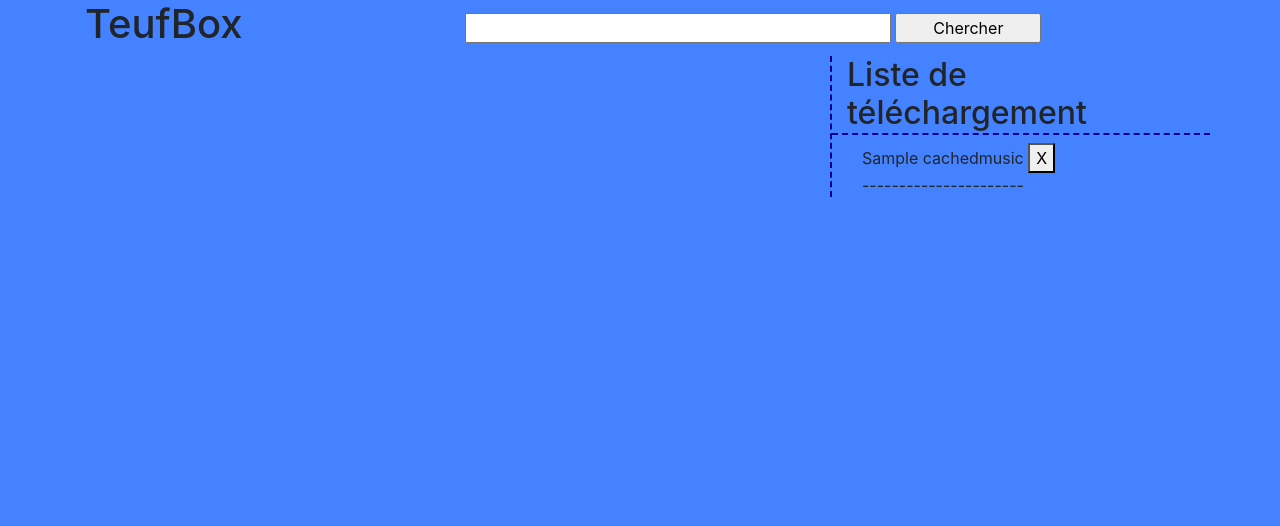
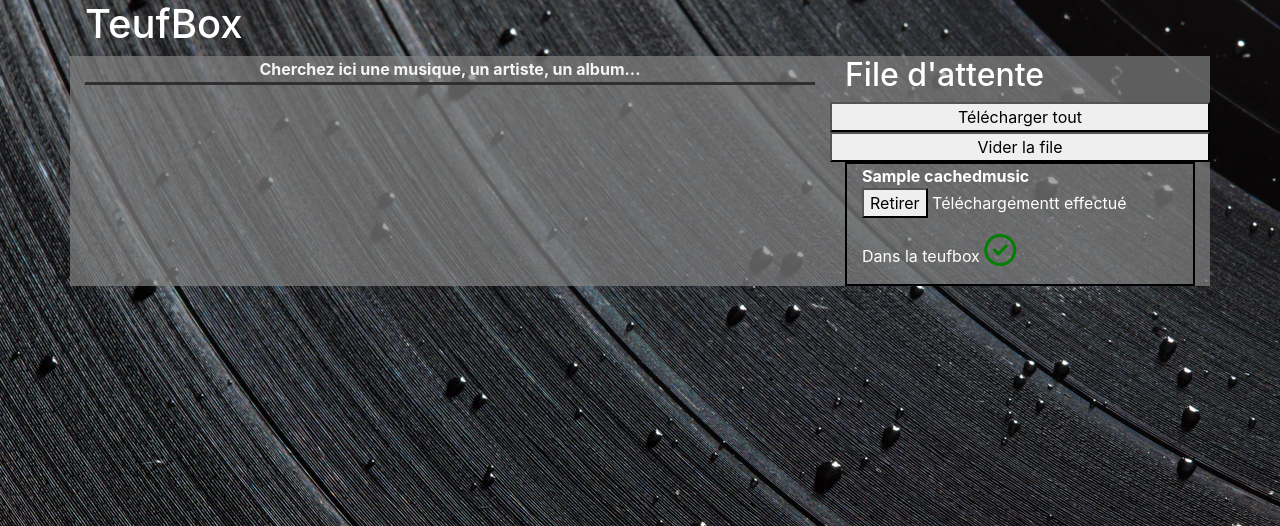
Before and after one commit to priandey/teufbox, a Django app: page / in a window 1280 px wide. Shown: the top 526 px of the page. Run offline with Django 3.2, Linux system fonts and the light colour scheme; tables that the repository leaves empty hold one stand-in row (values such as "Sample post"); some libraries are stand-ins or nearby versions.

Commit message:
Download list component almost ready + some estetic changes

```diff
--- a/teufboxApp/music_crawler/models.py
+++ b/teufboxApp/music_crawler/models.py
@@ -22,7 +22,7 @@ class Music(models.Model):
         Retrieve music from its downloaded location to store it in media root, then get rid of original file
         """
         path_to_media_file = os.path.join(MEDIA_ROOT, f'{self.title}.mp3')
-        with open(os.path.join(os.getcwd(), 'music_crawler/music/pending.mp3'), "rb") as fh:
+        with open(os.path.join(os.getcwd(), f'music_crawler/music/{self.yt_id}.mp3'), "rb") as fh:
             with ContentFile(fh.read()) as file_content:
                 self.media.save(path_to_media_file, file_content)
                 self.save()
@@ -46,7 +46,8 @@ class DownloadCount(models.Model):
 
 class CachedMusic(models.Model):
     title = models.CharField(max_length=255)
-    yt_id = models.CharField(max_length=100, null=True, unique=False)
+    yt_id = models.CharField(max_length=100, null=True, unique=True)
+    thumbnail = models.URLField(blank=True)
 
     @property
     def is_local(self):
--- a/teufboxApp/music_crawler/static/music_crawler/css/index.css
+++ b/teufboxApp/music_crawler/static/music_crawler/css/index.css
@@ -1,10 +1,18 @@
 body {
-    background-color: rgba(0, 84, 255, 0.73);
+    background-image: url("background.webp");
+    color: white;
 }
 
 .proposition {
-    border : 1px solid rgba(128, 128, 128, 0.53);
     margin: 5px 5px;
+}
+
+.search-result {
+    background-color: rgba(128, 128, 128, 0.71);
+}
+
+.musicCached {
+    border: 2px solid black;
 }
 
 .notification {
@@ -12,15 +20,24 @@ body {
 }
 
 .downloadList {
-    border-left: 2px dashed darkblue;
+    background-color: rgba(128, 128, 128, 0.71);
 }
 
 .underlinedTitle {
-    border-bottom: 2px dashed darkblue;
 }
 
 #keywords {
     text-align: center;
+    background-color: transparent;
+    border: none;
+    border-bottom: 3px solid #2f2f2f;
+    color: whitesmoke;
+    font-weight: bold;
+}
+
+#keywords::placeholder {
+    color: whitesmoke;
+    font-weight: bold;
 }
 
 #submitButton {
--- a/teufboxApp/music_crawler/templates/music_crawler/index.html
+++ b/teufboxApp/music_crawler/templates/music_crawler/index.html
@@ -10,46 +10,48 @@
 </head>
 <body>
     <div class="container">
-        <div class="row d-flex justify-content-around align-items-center">
+        <div class="row d-flex justify-content-left align-items-center">
             <h1 class="col-md-4">TeufBox</h1>
-           <form action="{% url 'search_song' %}" method="get" class="col-md-8 justify-content-around">
-                <input type="text" name="keywords" id="keywords" class="col-md-7"/>
-                <input type="submit" value="Chercher" id="submitButton" class="col-md-4"/>
-            </form>
         </div>
         <div class="row">
-            <div class="search-result col-md-8 order md-1 order-sm-2">
-                <div class="row">
-                    {% for proposition in response_list %}
-                        <div class="proposition col-md-12">
+            <div class="search-result col-md-8 order md-1 order-sm-2" id="SearchYoutube">
+                <div class="row justify-content-center">
+                    <form action="" method="get" class="col-md-12 justify-content-around" v-on:submit.prevent="getResult">
+                        <input type="text" name="keywords" v-model="keywords" id="keywords" class="col-md-12" placeholder="Cherchez ici une musique, un artiste, un album..."/>
+                    </form>
+                        <div v-if="searching" class="col-md-4 align-self-center" style="margin-top: 40px">
+                            <img src="{% static 'music_crawler/js/searching.gif' %}"/>
+                        </div>
+                        <div class="proposition col-md-12" v-for="result in resultList">
                             <div class="row">
-                                <img src="{{ proposition.thumbnail }}" class="col-md-4 d-inline">
+                                <img v-bind:src="result.thumbnail" class="col-md-4 d-inline">
                                 <div class="col-md-6">
-                                    <p class="col-md-12">{{ proposition.name }} by {{ proposition.channel }}</p>
-                                    <form action="" method="post">
-                                        {% csrf_token %}
-                                        <input type="hidden" name="title" value="{{ proposition.name }}" />
-                                        <input type="hidden" name="artist" value="{{ proposition.channel }}" />
-                                        <input type="hidden" name="thumbnail" value="{{ proposition.thumbnail }}" />
-                                        <input type="hidden" name="id" value="{{ proposition.id }}" />
-                                        <input type="submit" class="downloadButton col-md-12 align-self-stretch" id="{{ proposition.id }}" value=">>>">
-                                    </form><img src="{% static 'music_crawler/js/progress-bar.gif' %}" hidden="true" />
+                                    <p class="col-md-12"><<< result.name >>> by <<< result.channel >>></p>
+                                    <button v-on:click="addToCache(result)">Ajouter à la liste</button>
                                 </div>
                             </div>
                         </div>
-                    {% endfor %}
                 </div>
             </div>
             <div class="downloadList col-md-4 order-md-2 order-sm-1" id="musicCache">
                 <div class="row justify-content-center">
-                    <h2 class="col-md-12 underlinedTitle">Liste de téléchargement</h2>
+                    <h2 class="col-md-12 underlinedTitle">File d'attente</h2>
+                    <button class="col-md-12" v-on:click="downloadAll">Télécharger tout</button>
+                    <button class="col-md-12" v-on:click="emptyCache">Vider la file</button>
                 </div>
-                <div class="col-md-12" v-for="(music, index) in musicList"> <!-- TODO : Formater correctement les music en cache -->
-                    <<< music.title >>> <button v-on:click="deleteItem(index)">X</button><br> ----------------------
+                <div class="col-md-12 musicCached" v-for="(music, index) in musicList"> <!-- TODO : Formater correctement les music en cache -->
+                    <strong><<< music.title >>> </strong>
+                    <p><button v-on:click="deleteItem(index)">Retirer</button>
+                        <button v-if="music.is_downloading === false && music.is_local===false" v-on:click="download(music)">Télécharger</button>
+                        <img v-else-if="music.is_downloading && music.is_local===false" src="{% static 'music_crawler/js/progress-bar.gif' %}" />
+                        <span v-else>Téléchargementt effectué</span></p>
+                    <p>Dans la teufbox  <i v-if="music.is_local" class="far fa-2x fa-check-circle" style="color:green"></i>
+                                        <i v-else class="fas fa-2x fa-ban" style="color:red"></i><br>
                 </div>
             </div>
         </div>
 
+        <script src="https://kit.fontawesome.com/053139c009.js" crossorigin="anonymous"></script>
         <script src="https://code.jquery.com/jquery-3.5.1.min.js" integrity="sha256-9/aliU8dGd2tb6OSsuzixeV4y/faTqgFtohetphbbj0=" crossorigin="anonymous"></script>
         <script src="https://cdnjs.cloudflare.com/ajax/libs/popper.js/1.12.9/umd/popper.min.js" integrity="sha384-ApNbgh9B+Y1QKtv3Rn7W3mgPxhU9K/ScQsAP7hUibX39j7fakFPskvXusvfa0b4Q" crossorigin="anonymous"></script>
         <script src="https://maxcdn.bootstrapcdn.com/bootstrap/4.0.0/js/bootstrap.min.js" integrity="sha384-JZR6Spejh4U02d8jOt6vLEHfe/JQGiRRSQQxSfFWpi1MquVdAyjUar5+76PVCmYl" crossorigin="anonymous"></script>
--- a/teufboxApp/music_crawler/utils.py
+++ b/teufboxApp/music_crawler/utils.py
@@ -28,7 +28,7 @@ def download_from_youtube(yt_id):
 
     ydl_opts = {
         'format': 'bestaudio/best',
-        'outtmpl': 'music_crawler/music/pending.%(ext)s',
+        'outtmpl': f'music_crawler/music/{yt_id}.%(ext)s',
         'postprocessors': [{
             'key': 'FFmpegExtractAudio',
             'preferredcodec': 'mp3',
@@ -41,7 +41,7 @@ def download_from_youtube(yt_id):
     with youtube_dl.YoutubeDL(ydl_opts) as ydl:
         ydl.download([yt_url])
 
-    music_tags = TinyTag.get('music_crawler/music/pending.mp3')
+    music_tags = TinyTag.get(f'music_crawler/music/{yt_id}.mp3')
     print(music_tags)
     tags = {
         'title': music_tags.title,
--- a/teufboxApp/music_crawler/views.py
+++ b/teufboxApp/music_crawler/views.py
@@ -47,8 +47,9 @@ def search_song(request):
             response_list.append(prop)
         except KeyError:
             pass
-    return render(request, 'music_crawler/index.html', {'response_list': response_list})
+    return JsonResponse(response_list, safe=False)
 
+@csrf_exempt
 def register_song(request):
     if request.method == "POST":
         response = {"status": "Downloading",
@@ -83,7 +84,9 @@ def music_cache(request):
                     serialized_cache.append({
                         'title': music.title,
                         'yt_id': music.yt_id,
-                        'is_local': music.is_local
+                        'thumbnail': music.thumbnail,
+                        'is_local': music.is_local,
+                        'is_downloading': False
                     })
 
             return JsonResponse(serialized_cache, safe=False)
@@ -91,11 +94,12 @@ def music_cache(request):
     if request.method == "POST":
         add_to_cache = CachedMusic.objects.create(
                 title=request.POST['title'],
-                yt_id=request.POST['id']
+                yt_id=request.POST['id'],
+                thumbnail=request.POST['thumbnail']
         )
         add_to_cache.save()
-        return JsonResponse({"status":"Added music to catch"})
+        return JsonResponse({"status":"Added music to cache"})
 
     if request.method == "DELETE":
-        CachedMusic.objects.get(yt_id=request.GET['id']).delete()
+        CachedMusic.objects.filter(yt_id=request.GET['id'])[0].delete()
         return JsonResponse({"status": "Deleted music to catch"})
```
Also changed, not shown: teufboxApp/music_crawler/static/music_crawler/js/download.js (+81 -12 lines), teufboxApp/music_crawler/migrations/0011_cachedmusic_thumbnail.py (added), teufboxApp/music_crawler/migrations/0012_auto_20200521_1212.py (added), teufboxApp/music_crawler/static/music_crawler/css/background.webp (added), teufboxApp/music_crawler/static/music_crawler/js/searching.gif (added).
